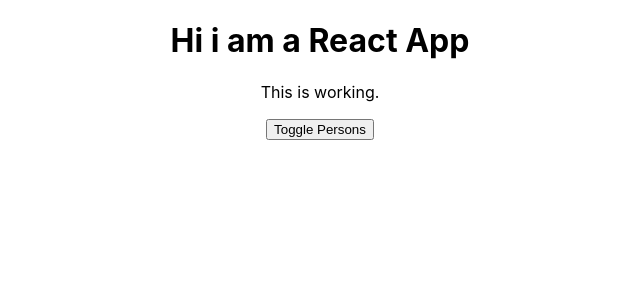
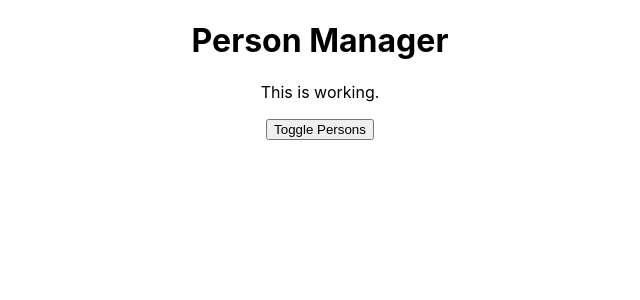
Before and after one commit to andregroseth/react-complete-guide, a React app: page / in a window 1280 px wide. Shown: the top 300 px of the page, without its empty margins (320-960 px from the left). Built offline with nearby package versions, Linux system fonts and the light colour scheme.

Commit message:
class-based vs Functional Components [done]

```diff
--- a/src/components/Cockpit/Cockpit.js
+++ b/src/components/Cockpit/Cockpit.js
@@ -18,7 +18,7 @@
 
   return (
     <div className={classes.Cockpit}>
-    <h1>Hi i am a React App</h1>
+    <h1>{props.title}</h1>
     <p className={assignedClasses.join(' ')}>This is working.</p>
     <button
         className={btnClass}
--- a/src/containers/App.js
+++ b/src/containers/App.js
@@ -64,6 +64,7 @@
              //</div><div className={classes.App}>
       <div className="App">
         <Cockpit
+        title={this.props.appTitle}
         showPersons={this.state.showPersons}
         persons={this.state.persons}
         clicked={this.togglePersonsHandler} />
--- a/src/index.js
+++ b/src/index.js
@@ -4,7 +4,7 @@
 import App from './containers/App';
 import * as serviceWorker from './serviceWorker';
 
-ReactDOM.render(<App />, document.getElementById('root'));
+ReactDOM.render(<App appTitle="Person Manager"/>, document.getElementById('root'));
 
 // If you want your app to work offline and load faster, you can change
 // unregister() to register() below. Note this comes with some pitfalls.
```
